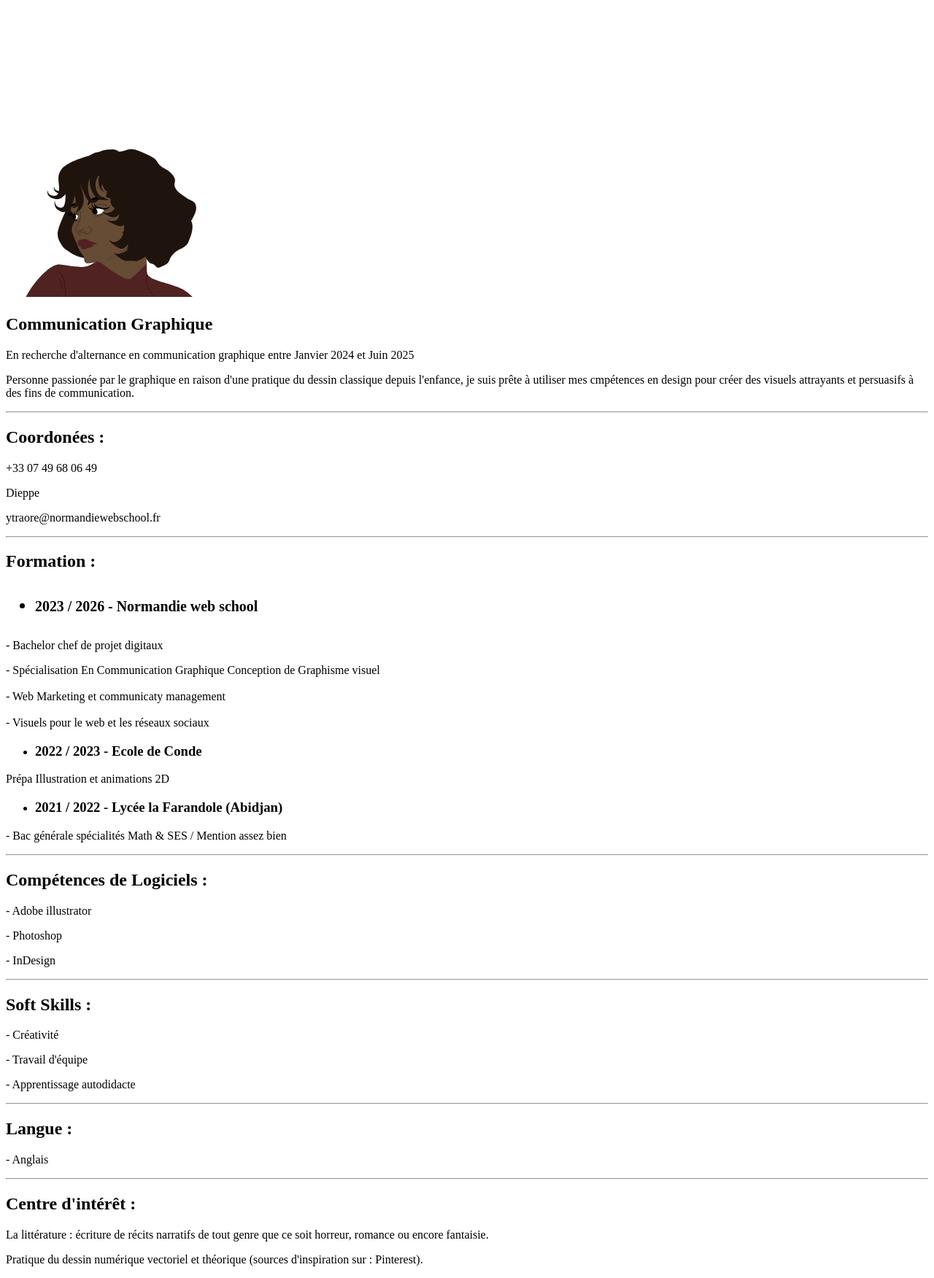
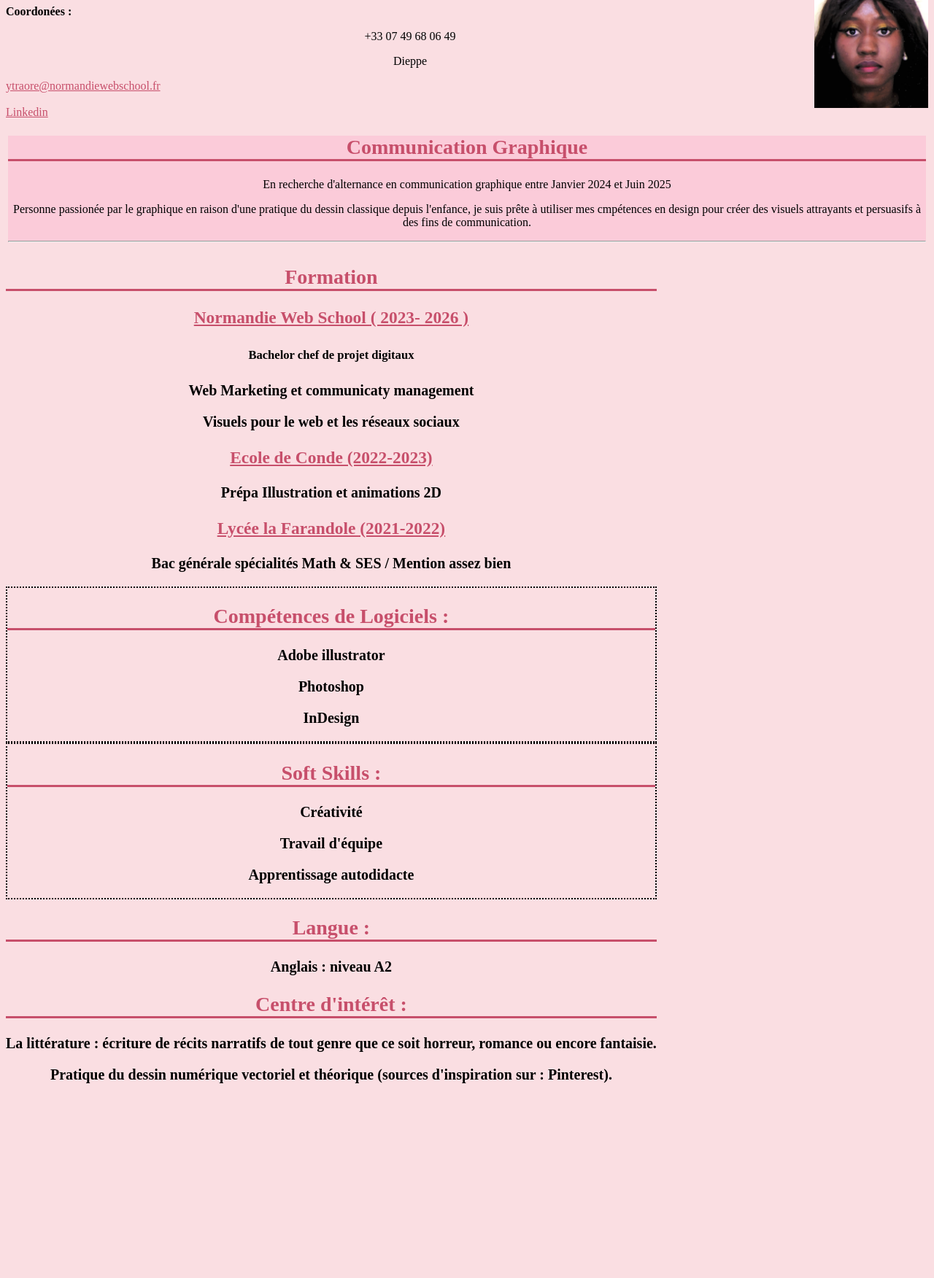
Before and after one commit to Laayeli/Projet-web, a plain HTML site: page Index.html in a window 1280 px wide. Shown: the part 73-1825 px from the top of the page at 73% size. After the commit the page ends 1578 px from the top, so only its background shows below. Drawn offline with Linux system fonts and the light colour scheme.

Commit message:
Ajout modification

```diff
--- a/Index.html
+++ b/Index.html
@@ -1,134 +1,155 @@
 <!DOCTYPE html>
-<html lang="en">
+<html>
   <head>
-    <meta charset="UTF-8" />
-    <meta name="viewport" content="width=device-width, initial-scale=1.0" />
-    <title>Document</title>
-    <link rel="apple-touch-icon" sizes="180x180" href="/apple-touch-icon.png">
-<link rel="icon" type="image/png" sizes="32x32" href="/favicon-32x32.png">
-<link rel="icon" type="image/png" sizes="16x16" href="/favicon-16x16.png">
-<link rel="manifest" href="/site.webmanifest">
-<meta name="msapplication-TileColor" content="#da532c">
-<meta name="theme-color" content="#ffffff">
-  </head>
+
+       <link rel="preconnect" href="https://fonts.googleapis.com">
+        <link rel="preconnect" href="https://fonts.gstatic.com" crossorigin>
+           <link href="https://fonts.googleapis.com/css2?family=Roboto+Condensed:ital,wght@1,100&display=swap" rel="stylesheet">
+             <title>CV de Traore Yéli</title>
+               <link rel="apple-touch-icon" sizes="180x180" href="/apple-touch-icon.png">
+                 <link rel="icon" type="image/png" sizes="32x32" href="/favicon-32x32.png">
+                   <link rel="icon" type="image/png" sizes="16x16" href="/favicon-16x16.png">
+                     <link rel="manifest" href="/site.webmanifest">
+                       <meta name="msapplication-TileColor" content="#da532c">
+                         <meta name="theme-color" content="#ffffff">
+                           <meta charset="UTF-8">
+                             <link rel="stylesheet" href="css/styles.css">
+    </head>
   <body>
-    <h1>Traore Yeli
+    <header>
+       </header>
 
-    </h1>
-    <img src="./smile.svg" height="400" alt="" />
-    <br />
-    <h2>Communication Graphique
 
-    </h2>
-    <p>
-      En recherche d'alternance en communication graphique entre Janvier 2024 et
-      Juin 2025
-    </p>
-    <p>
-      Personne passionée par le graphique en raison d'une pratique du dessin
-      classique depuis l'enfance, je suis prête à utiliser mes cmpétences en
-      design pour créer des visuels attrayants et persuasifs à des fins de
-      communication.
-    </p>
-    <hr />
-    <h2> Coordonées :
+           <section id = "infophoto">
+                </section>
+             <div class="photo">
+                 <img id="cv-sphoto" src="IMG_1970.jpg" height="200" alt="photo cv Yeli">
+                   </div>
 
-    </h2>
-    <p> +33 07 49 68 06 49
+                                           <h1> Traore Yeli </h1>
 
-    </p>
-    <p>Dieppe
+                  <div>
 
-    </p>
-    <p>ytraore@normandiewebschool.fr
+                   <strong> Coordonées :
+                     </strong>
+                       <p>+33 07 49 68 06 49
+                         </p>
+                           <p>Dieppe
+                              </p>
+                                <a href="mailto:ytraore@normandiewebschool.fr">ytraore@normandiewebschool.fr
+                                  </a
+                                    >
+                                     <br/>
+                                      <br/>
+                                        <a href="https://www.linkedin.com/feed/"> Linkedin
+                                           </a>
+     <section>
 
-    </p>
-    <hr />
-    <h2>Formation :
-        <ul>
-            <li>
-                <h5> 2023 / 2026 - Normandie web school </h5>
-            </il>
-        </ul>
+         <h2>Communication Graphique
+             </h2>
+                 <p> En recherche d'alternance en communication graphique entre Janvier 2024 et
+                Juin 2025
+                   </p>
+                     <p>
+                       Personne passionée par le graphique en raison d'une pratique du dessin
+                       classique depuis l'enfance, je suis prête à utiliser mes cmpétences en
+                       design pour créer des visuels attrayants et persuasifs à des fins de
+                       communication.
+                     </p>
+                          <hr/>
+    </section>
 
-    </h2>
+    <div class = "section">
+      <div class = "sec-gauche">
+          <h2> Formation
+             </h2>
 
-    <p> - Bachelor chef de projet digitaux
+                    <h3>
 
-    </p>
-    <p>
-      - Spécialisation En Communication Graphique Conception de Graphisme visuel
-      <br />
-      <br />
-      - Web Marketing et communicaty management
-      <br />
-      <br />
-      - Visuels pour le web et les réseaux sociaux
-    </p>
-    <ul>
-        <li>
-            <h3> 2022 / 2023 - Ecole de Conde  </h3>
-        </il>
-    </ul>
+                 <a href="https://normandiewebschool.fr/"> Normandie Web School ( 2023- 2026 )</a>
 
-</h2>
-    <p> Prépa Illustration et animations 2D
+                    </h3>
 
-    </p>
-    <ul>
-        <li>
-            <h3> <Label> 2021 / 2022 - Lycée la Farandole (Abidjan)</Label> </h3>
-        </il>
-    </ul>
-    <p>
-        - Bac générale spécialités Math & SES / Mention assez bien
-    </p>
+                <h5> Bachelor chef de projet digitaux </h5>
 
-    <hr />
+                 <p> Web Marketing et communicaty management </p>
 
-    <h2>Compétences de Logiciels :
+                 <p> Visuels pour le web et les réseaux sociaux </p>
 
-    </h2>
-    <p>- Adobe illustrator
+                    <h3>
 
-    </p>
-    <p>- Photoshop
+            <a href="https://ecoles-conde.com/"> Ecole de Conde (2022-2023) </a>
 
-    </p>
-    <p> - InDesign
+                   </h3>
 
-    </p>
-    <hr />
-    <h2>Soft Skills :
+                <p>
 
-    </h2>
-    <p>- Créativité
+         Prépa Illustration et animations 2D
 
-    </p>
-    <p>- Travail d'équipe
+                </p>
 
-    </p>
-    <p>- Apprentissage autodidacte
+                    <h3>
 
-    </p>
-    <hr />
-    <h2>Langue :
+                <a href="https://farandole.ci"> Lycée la Farandole (2021-2022)</a>
 
-    </h2>
-    <p>- Anglais
+                    </h3>
 
-    </p>
-    <hr />
-    <h2>Centre d'intérêt :
+                <p>
 
-    </h2>
-    <p>
-      La littérature : écriture de récits narratifs de tout genre que ce soit
-      horreur, romance ou encore fantaisie.
-    </p>
-    <p>
-      Pratique du dessin numérique vectoriel et théorique (sources
-      d'inspiration sur : Pinterest).
-    </p>
-  </body>
+              Bac générale spécialités Math & SES / Mention assez bien
+
+                </p>
+
+                    <div class ="gauche">
+
+                        <h2> Compétences de Logiciels : </h2>
+
+                        <p> Adobe illustrator </p>
+
+                            <p>  Photoshop </p>
+
+                            <p> InDesign  </p>
+
+                    </div>
+
+                       <div class="droite">
+
+                        <h2> Soft Skills : </h2>
+
+                          <p>  Créativité </p>
+
+
+                          <p> Travail d'équipe </p>
+
+
+                      <p> Apprentissage autodidacte </p>
+
+                         </div>
+
+
+        <div class = "sec-gauche">
+      </div>
+
+
+    <h2>Langue : </h2>
+
+
+    <p> Anglais : niveau A2 </p>
+
+        <h2>Centre d'intérêt : </h2>
+
+            <p>
+
+              La littérature : écriture de récits narratifs de tout genre que ce soit
+              horreur, romance ou encore fantaisie.
+
+            </p>
+
+            <p>
+              Pratique du dessin numérique vectoriel et théorique (sources d'inspiration
+              sur : Pinterest).
+            </p>
+      </div>
+
+</body>
 </html>
--- /dev/null
+++ b/css/styles.css
@@ -0,0 +1,80 @@
+body {
+  background-color: rgba(250, 222, 226, 0.995);
+}
+
+.page {
+  width: 780px;
+  margin: auto;
+  font-family: roboto;
+  font-size: 16px;
+}
+
+.infophoto {
+  height: 250px;
+}
+
+.info {
+  float: left;
+}
+
+.photo {
+  float: right;
+}
+
+.section {
+  margin-bottom: 70px;
+  text-align: justify;
+}
+
+.sec-gauche {
+  float: left;
+  font-weight: bold;
+  font-size: 20px;
+}
+
+.sec-droite {
+  margin-left: 150px;
+}
+h2 {
+  font-size: 28px;
+  color: rgb(199, 79, 107);
+  border-bottom: 3px solid rgb(199, 79, 107);
+}
+
+#cv-photo {
+  float: right;
+  margin-right: 20px;
+}
+
+section {
+  background-color: rgba(250, 161, 199, 0.318);
+  margin: 3px;
+}
+main {
+  border: 2px dotted black;
+  display: flex;
+  gap: 5rem;
+}
+div.gauche {
+  flex: 1;
+  border: 2px dotted black;
+}
+div.droite {
+  flex: 3;
+  border: 2px dotted black;
+}
+a {
+  color: rgb(199, 79, 107);
+}
+h2 {
+  text-align: center;
+}
+h3 {
+  text-align: center;
+}
+h5 {
+  text-align: center;
+}
+p {
+  text-align: center;
+}
```
Also changed, not shown: <html>.html (added, +47 -0 lines), IMG_1970.jpg (added).
